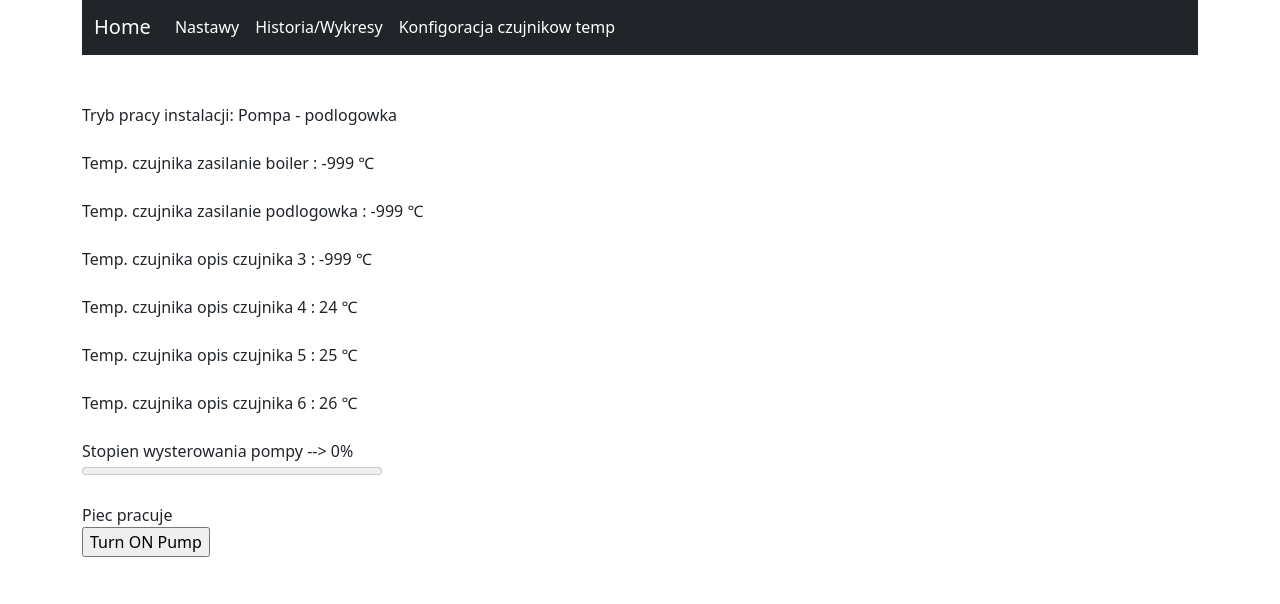
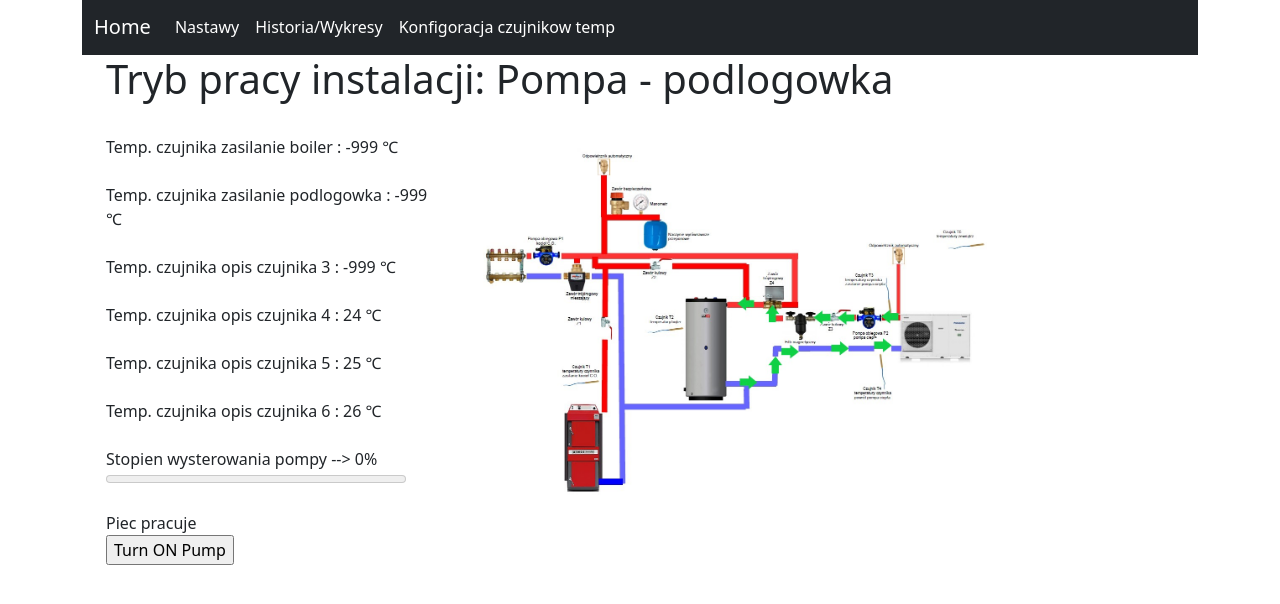
Before and after one commit to ricocooder/HeatPump, a Flask app: page / in a window 1280 px wide. Shown: the part 25-629 px from the top of the page. Run offline with Flask 2, Linux system fonts and the light colour scheme.

Commit message:
Work on main page to create 2 colums temps and picture

```diff
--- a/templates/index.html
+++ b/templates/index.html
@@ -3,7 +3,7 @@
 <head>
     <style>
         body {
-            background-repeat:no-repeat; # wylaczenia powtarzanie tzn jak zdjecie bedzie zamale to nie bedzie ustawiana kolo siebie
+            background-repeat:no-repeat; /* wylaczenia powtarzanie tzn jak zdjecie bedzie zamale to nie bedzie ustawiana kolo siebie*/
             background-attached:fixed;
             background-size:cover;
             /* background-image: url({{image1}}); */
@@ -27,9 +27,14 @@
   {% endif %}
 {% endwith %}
 <body>
-    <form class = "grid" action = "/result" method = "POST">
-        <br><br>
-        <label >Tryb pracy instalacji: Pompa - podlogowka </label><br><br>
+    <form class = "container text-center" action = "/result" method = "POST">
+
+      <div class="container text-start">
+        <div class="col-10 order-last">
+          <label ><h1>Tryb pracy instalacji: Pompa - podlogowka </h1></label><br><br>
+        </div>
+        <div class="row align-items-start">
+          <div class="col-4 align-self-start">
             <label >Temp. czujnika {{to1}} : {{t1}} <span>&#8451;</span> </label><br><br>
             <label >Temp. czujnika {{to2}} : {{t2}} <span>&#8451;</span> </label><br><br>
             <label >Temp. czujnika {{to3}} : {{t3}} <span>&#8451;</span> </label><br><br>
@@ -42,9 +47,6 @@
             <meter low = '30' high = '50' optimum='80' max = '100' value={{pump}}></meter>
             </label>
             <br><br>
-
-
-
             {%if mainState == true%}
             <label > Pompa pracuje </label><br>
             </label><input type="Submit" value="Turn OFF Pump" name='Turn OFF Pump'/>
@@ -52,6 +54,17 @@
             <label > Piec pracuje </label><br>
             </label><input type="Submit" value="Turn ON Pump" name='Turn ON Pump'/>
             {%endif%}
+          </div>
+
+          <div class="col-6 order-last">
+            <img src="{{image1}}" class="img-fluid" alt="...">
+          </div>
+        </div>
+      </div>
+
+
+
+
     </form>
 
 </body>
```
Lines whose indentation alone changed are shown as unchanged.
